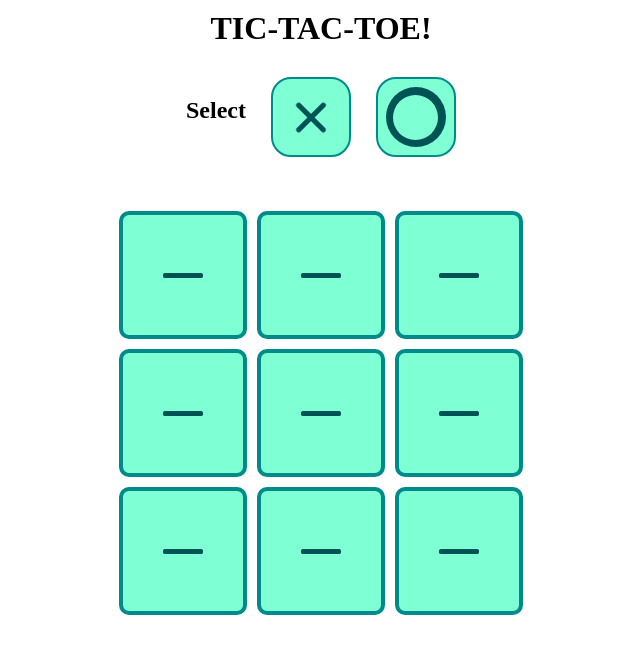
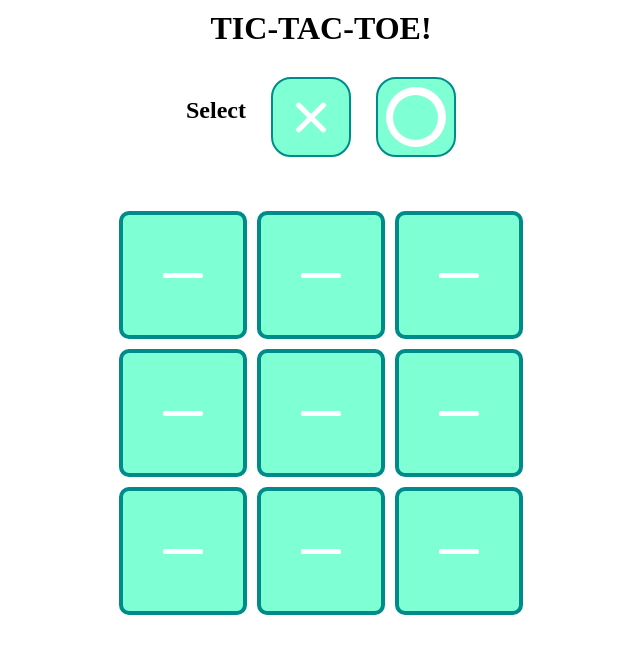
Before and after one commit to Aksaithon/tiktaker, a React (Vite) app: page / in a window 1280 px wide. Shown: the top 654 px of the page, without its empty margins (319-959 px from the left). Built offline with nearby package versions, Linux system fonts and the light colour scheme.

Commit message:
Just showing the change of color

```diff
--- a/src/components/Symbols.css
+++ b/src/components/Symbols.css
@@ -1,6 +1,6 @@
 .dash {
   position: absolute;
-  background-color:rgb(0, 83, 85);
+  background-color:rgb(255, 255, 255);
   height: 5px;
   width: 40px;
   border-radius: 5px;
```
